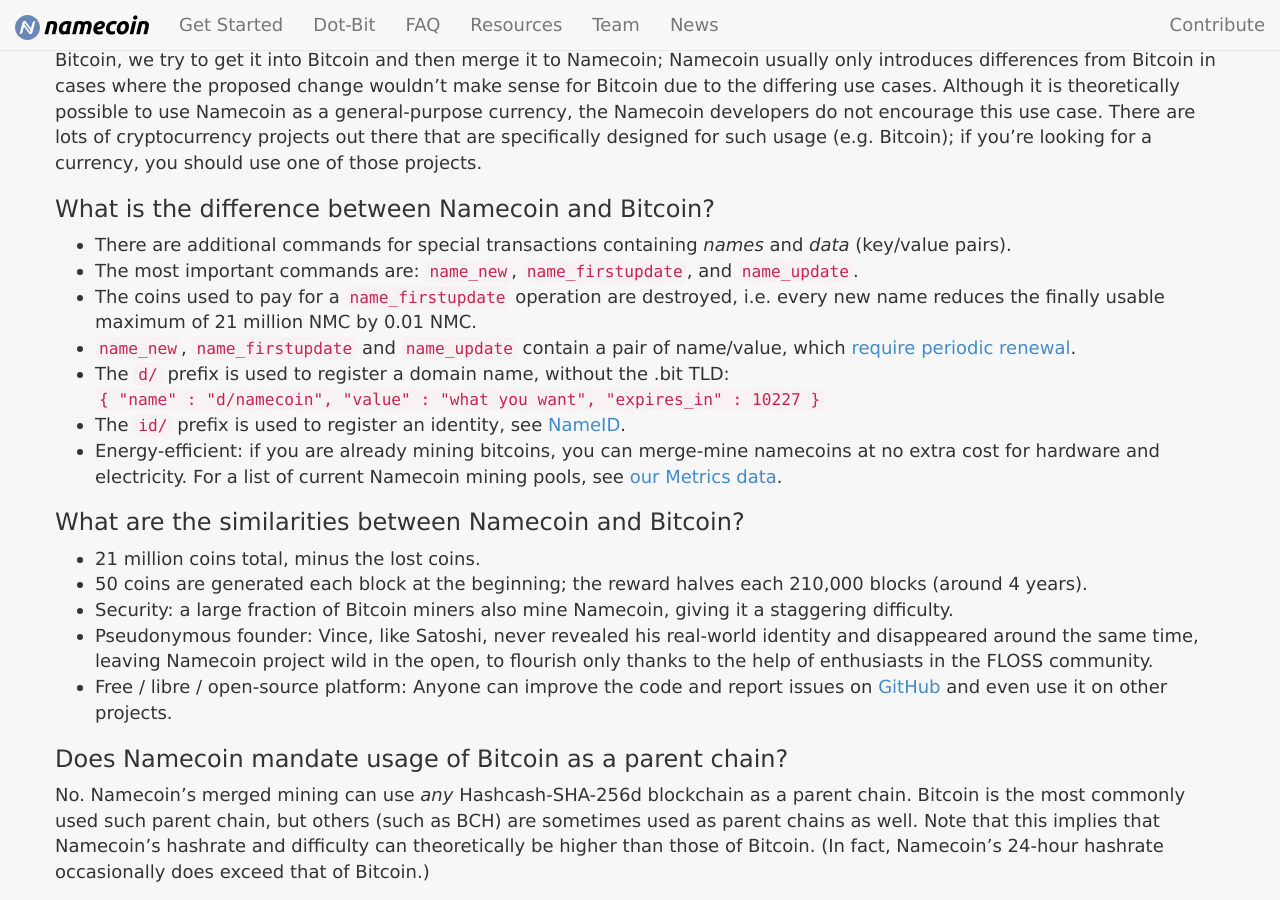
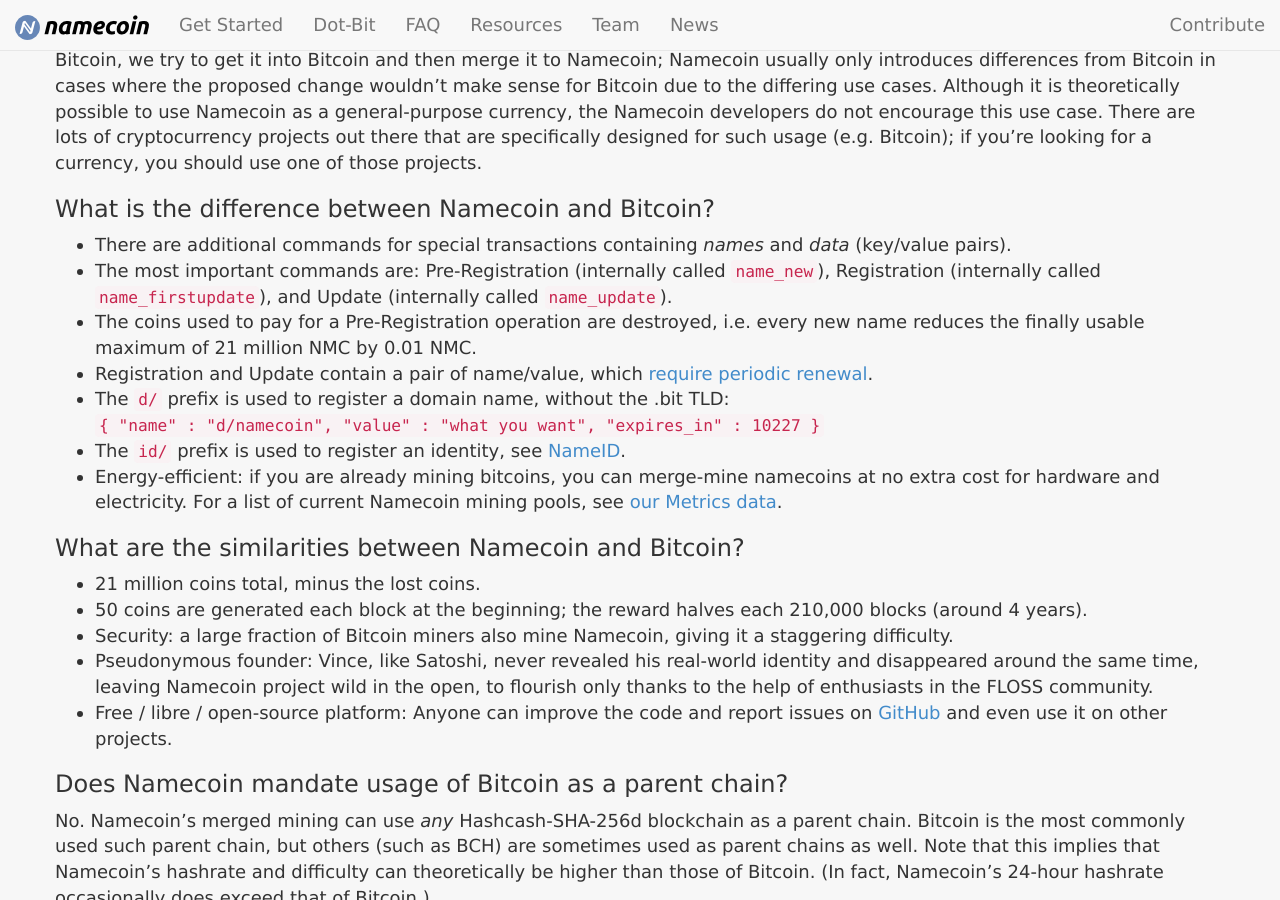
Before and after one commit to JeremyRand/namecoin.org, a Jekyll site: the page built from docs/faq/index.md, in a window 1280 px wide and 900 px high, scrolled down 10059 px. Built offline with Jekyll 4.4.1, drawn with Linux system fonts in a browser that asks for light colours.

Commit message:
FAQ: Clarify contrast to Bitcoin

```diff
--- a/docs/faq/index.md
+++ b/docs/faq/index.md
@@ -220,9 +220,9 @@ In general, the Namecoin developers attempt to minimize our patchset against Bit
 ### What is the difference between Namecoin and Bitcoin?
 
 * There are additional commands for special transactions containing *names* and *data* (key/value pairs).
-* The most important commands are: `name_new`, `name_firstupdate`, and `name_update`.
-* The coins used to pay for a `name_firstupdate` operation are destroyed, i.e. every new name reduces the finally usable maximum of 21 million NMC by 0.01 NMC.
-* `name_new`, `name_firstupdate` and `name_update` contain a pair of name/value, which [require periodic renewal](#how-long-are-names-good-for).
+* The most important commands are: Pre-Registration (internally called `name_new`), Registration (internally called `name_firstupdate`), and Update (internally called `name_update`).
+* The coins used to pay for a Pre-Registration operation are destroyed, i.e. every new name reduces the finally usable maximum of 21 million NMC by 0.01 NMC.
+* Registration and Update contain a pair of name/value, which [require periodic renewal](#how-long-are-names-good-for).
 * The `d/` prefix is used to register a domain name, without the .bit TLD: `{     "name" : "d/namecoin",     "value" : "what you want",     "expires_in" : 10227 }`
 * The `id/` prefix is used to register an identity, see [NameID](https://nameid.org/).
 * Energy-efficient: if you are already mining bitcoins, you can merge-mine namecoins at no extra cost for hardware and electricity.  For a list of current Namecoin mining pools, see [our Metrics data]({{ site.metrics_url }}/namecoin/period-timestamps-14-days/pool/charts/latest.txt).
```
